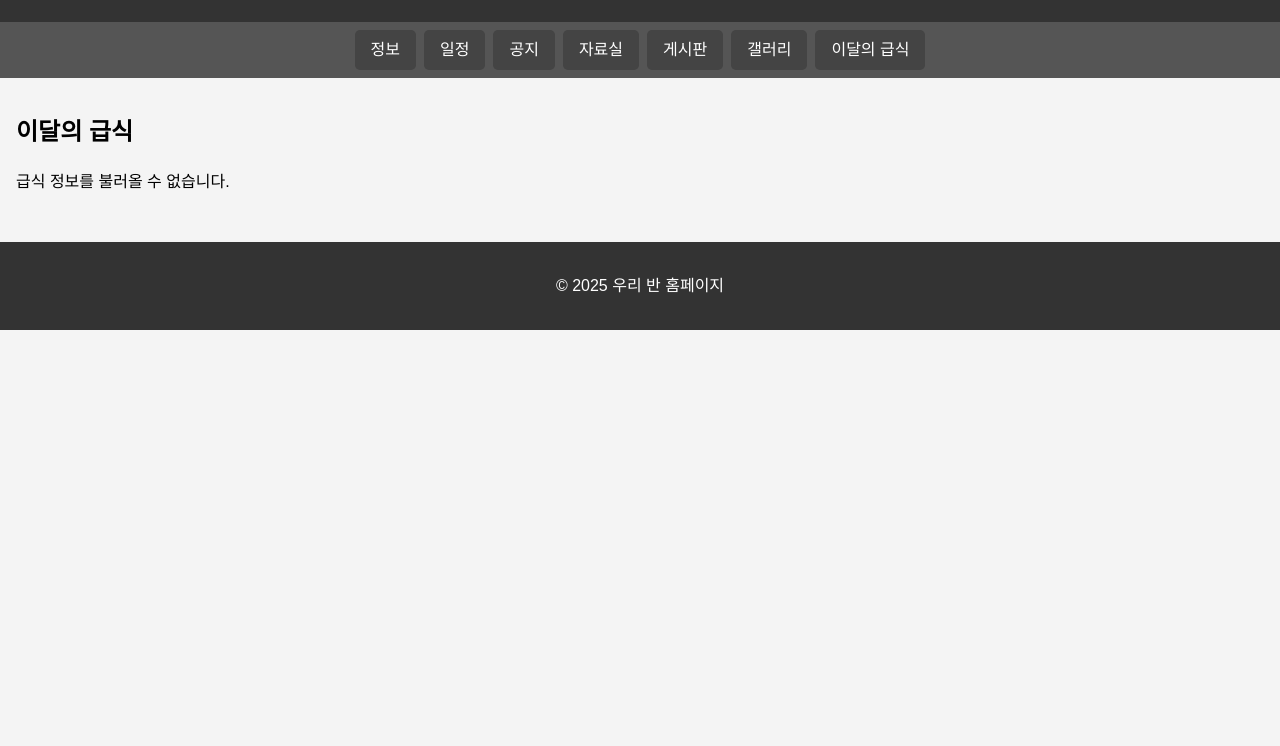
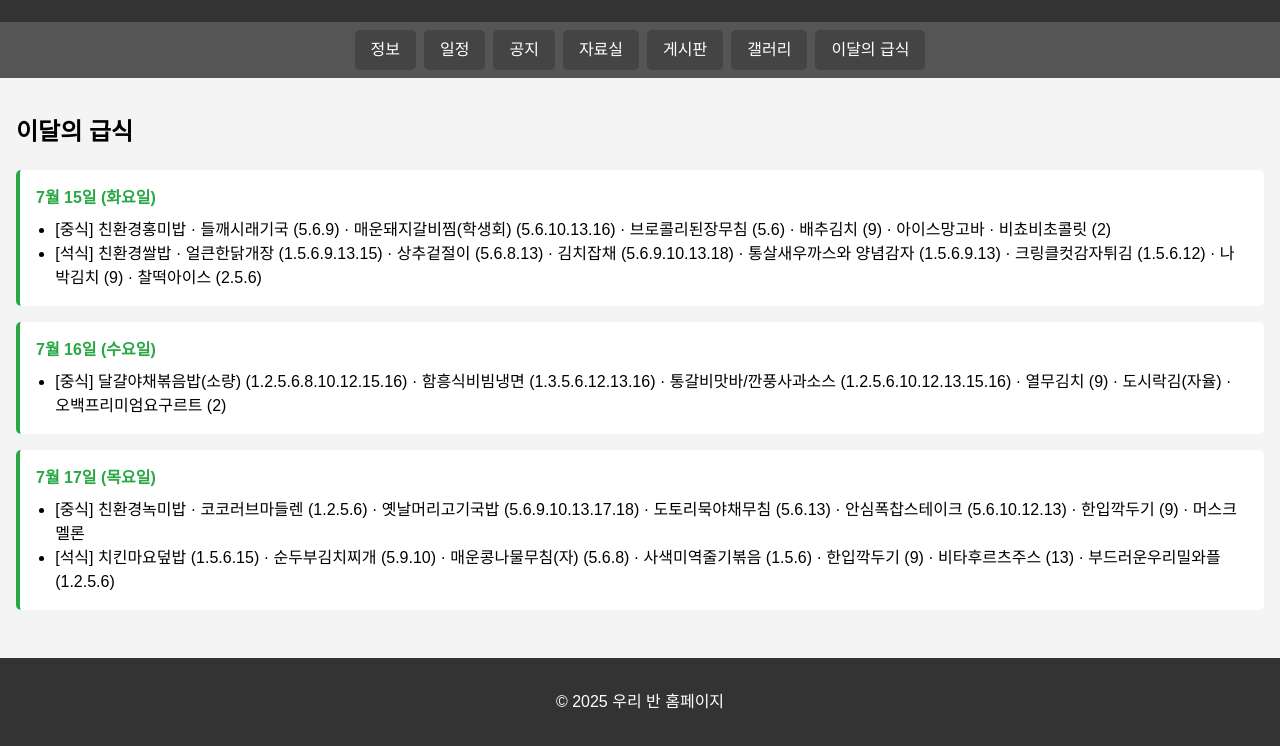
Before and after one commit to kimsungmin17/3-8homepage, a plain HTML site: page index.html in a window 1280 px wide. Both pictures are taken after a click on the link "이달의 급식". Shown: the part 101-847 px from the top of the page. Before the commit the page ends 800 px from the top, so only its background shows below. Drawn offline with Linux system fonts and the light colour scheme; no server answers.

Commit message:
Update index.html

```diff
--- a/index.html
+++ b/index.html
@@ -98,7 +98,28 @@
 
     <section id="meals" class="section">
       <h2>이달의 급식</h2>
-      <div id="mealList"></div>
+      <div id="mealList">
+        <div class="meal-day">
+          <h4>7월 15일 (화요일)</h4>
+          <ul>
+            <li>[중식] 친환경홍미밥 · 들깨시래기국 (5.6.9) · 매운돼지갈비찜(학생회) (5.6.10.13.16) · 브로콜리된장무침 (5.6) · 배추김치 (9) · 아이스망고바 · 비쵸비초콜릿 (2)</li>
+            <li>[석식] 친환경쌀밥 · 얼큰한닭개장 (1.5.6.9.13.15) · 상추겉절이 (5.6.8.13) · 김치잡채 (5.6.9.10.13.18) · 통살새우까스와 양념감자 (1.5.6.9.13) · 크링클컷감자튀김 (1.5.6.12) · 나박김치 (9) · 찰떡아이스 (2.5.6)</li>
+          </ul>
+        </div>
+        <div class="meal-day">
+          <h4>7월 16일 (수요일)</h4>
+          <ul>
+            <li>[중식] 달걀야채볶음밥(소량) (1.2.5.6.8.10.12.15.16) · 함흥식비빔냉면 (1.3.5.6.12.13.16) · 통갈비맛바/깐풍사과소스 (1.2.5.6.10.12.13.15.16) · 열무김치 (9) · 도시락김(자율) · 오백프리미엄요구르트 (2)</li>
+          </ul>
+        </div>
+        <div class="meal-day">
+          <h4>7월 17일 (목요일)</h4>
+          <ul>
+            <li>[중식] 친환경녹미밥 · 코코러브마들렌 (1.2.5.6) · 옛날머리고기국밥 (5.6.9.10.13.17.18) · 도토리묵야채무침 (5.6.13) · 안심폭찹스테이크 (5.6.10.12.13) · 한입깍두기 (9) · 머스크멜론</li>
+            <li>[석식] 치킨마요덮밥 (1.5.6.15) · 순두부김치찌개 (5.9.10) · 매운콩나물무침(자) (5.6.8) · 사색미역줄기볶음 (1.5.6) · 한입깍두기 (9) · 비타후르츠주스 (13) · 부드러운우리밀와플 (1.2.5.6)</li>
+          </ul>
+        </div>
+      </div>
     </section>
   </div>
 
@@ -140,25 +161,6 @@
         input.value = '';
       }
     }
-
-    async function loadMeals() {
-      try {
-        const res = await fetch('meals-july.json');
-        const meals = await res.json();
-        const list = document.getElementById('mealList');
-        meals.forEach(day => {
-          const div = document.createElement('div');
-          div.className = 'meal-day';
-          div.innerHTML = `<h4>${day.date}</h4><ul>` + day.meals.map(m => `<li>${m}</li>`).join('') + '</ul>';
-          list.appendChild(div);
-        });
-      } catch (e) {
-        console.error("급식 정보를 불러올 수 없습니다:", e);
-        document.getElementById('mealList').innerHTML = "<p>급식 정보를 불러올 수 없습니다.</p>";
-      }
-    }
-
-    if (document.getElementById('meals')) loadMeals();
   </script>
 </body>
 </html>
```
